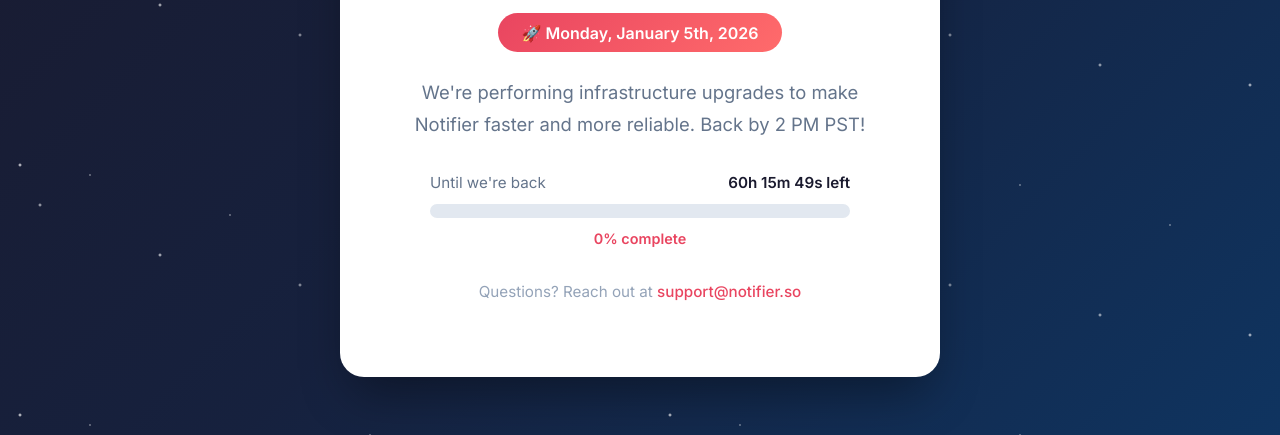
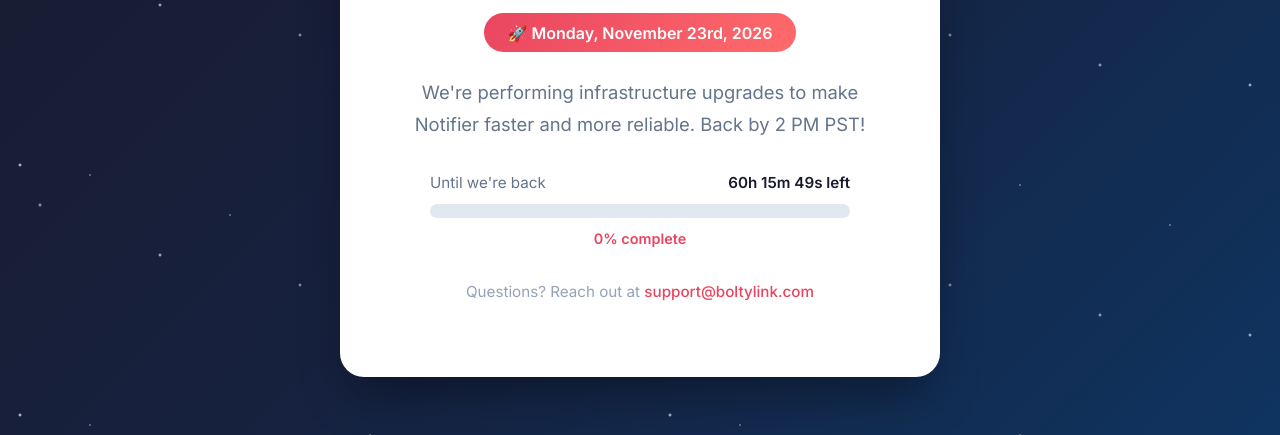
Before and after one commit to alucaz/maintpage, a plain HTML site: page index.html in a window 1280 px wide. Shown: the part 365-800 px from the top of the page. Drawn offline with Linux system fonts and the light colour scheme.

Commit message:
Update index.html

```diff
--- a/index.html
+++ b/index.html
@@ -5,7 +5,7 @@
     <meta charset="UTF-8">
     <meta http-equiv="X-UA-Compatible" content="IE=edge">
     <meta name="viewport" content="width=device-width, initial-scale=1.0">
-    <title>Notifier - Site Maintenance</title>
+    <title>Boltylink - Site Maintenance</title>
     <link rel="preconnect" href="https://fonts.googleapis.com">
     <link rel="preconnect" href="https://fonts.gstatic.com" crossorigin>
     <link href="https://fonts.googleapis.com/css2?family=Inter:wght@400;500;600;700&display=swap" rel="stylesheet">
@@ -263,7 +263,7 @@
         <h1>We'll be back soon!</h1>
 
         <div class="date-badge">
-            🚀 Monday, January 5th, 2026
+            🚀 Monday, November 23rd, 2026
         </div>
 
         <p>
@@ -283,7 +283,7 @@
         </div>
 
         <p class="footer-text">
-            Questions? Reach out at <a href="mailto:support@notifier.so">support@notifier.so</a>
+            Questions? Reach out at <a href="mailto:support@boltylink.com">support@boltylink.com</a>
         </p>
     </div>
 
```
